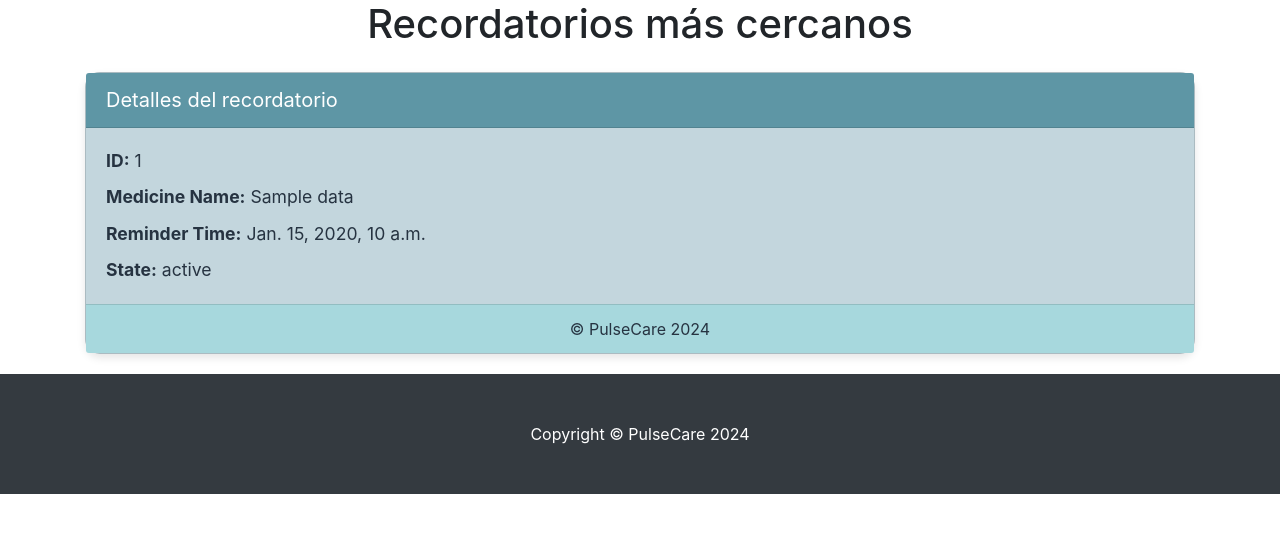
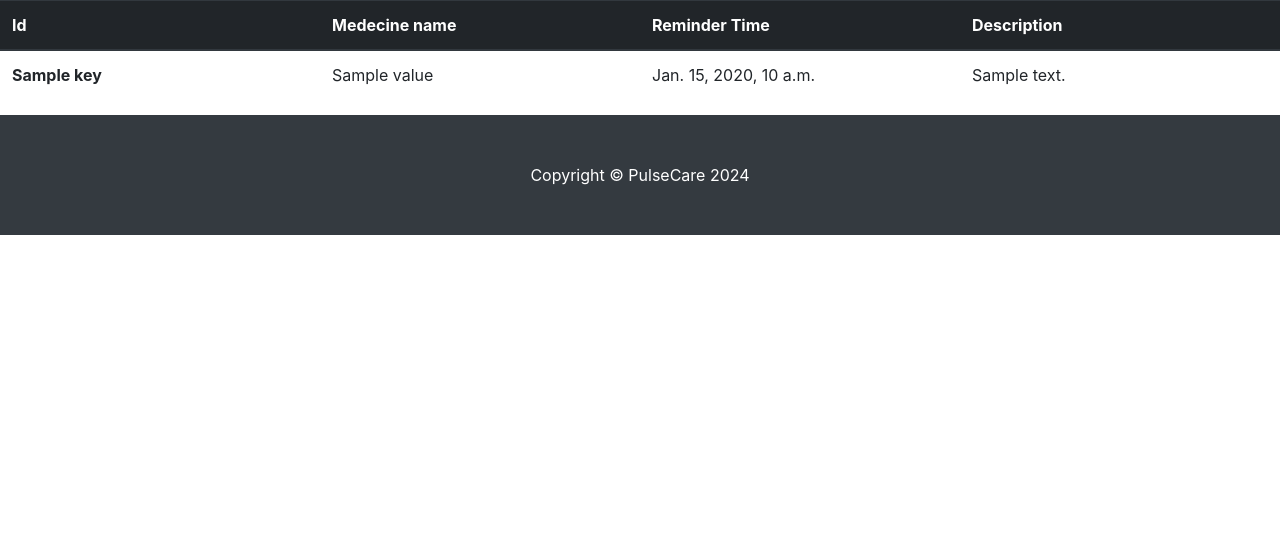
Before and after one commit to gabriel10987/P-gina-Web-Django, a Django app: template desempProjectFinal/brazalete_datos/templates/closest_reminders.html in a window 1280 px wide. Shown: the part 56-589 px from the top of the page. Run offline with Django 5.2, Linux system fonts and the light colour scheme; the template is opened without the code that fills it: most values are stand-ins (such as "Sample title", 1, 10 or a date in 2020); some libraries are stand-ins or nearby versions.

Commit message:
avance tabla de datos

```diff
--- a/desempProjectFinal/brazalete_datos/static/css/style.css
+++ b/desempProjectFinal/brazalete_datos/static/css/style.css
@@ -162,3 +162,13 @@
   text-align: center;
   color: #263341; /* Texto del pie de la tarjeta */
 }
+
+table{
+  table-layout: fixed; /* Establece un diseño fijo para la tabla */
+  width: 50%;
+}
+th, td {
+  overflow: hidden; /* Oculta el desbordamiento del contenido */
+  text-overflow: ellipsis; /* Añade puntos suspensivos al texto que desborda */
+  white-space: nowrap; /* Evita el salto de línea */
+}
--- a/desempProjectFinal/brazalete_datos/templates/closest_reminders.html
+++ b/desempProjectFinal/brazalete_datos/templates/closest_reminders.html
@@ -1,33 +1,31 @@
 {% extends "layout.html" %}
 {% load static %}
 {% block content %}
-<!DOCTYPE html>
-<html>
-<head>
-    <title>Recordatorio</title>
-</head>
-<body>
-    <div class="container">
-        <h1 class="text-center mb-4">Recordatorios más cercanos</h1>
-        <div class="card">
-            <div class="card-header">
-                Detalles del recordatorio
-            </div>
-            <div class="card-body">
-                {% if data %}
-                    <p class="card-text"><strong>ID:</strong> {{ data.id }}</p>
-                    <p class="card-text"><strong>Medicine Name:</strong> {{ data.medicineName }}</p>
-                    <p class="card-text"><strong>Reminder Time:</strong> {{ data.reminderTime }}</p>
-                    <p class="card-text"><strong>State:</strong> {{ data.state }}</p>
-                {% else %}
-                    <p class="card-text">No data available</p>
-                {% endif %}
-            </div>
-            <div class="card-footer">
-                &copy; PulseCare 2024
-            </div>
-        </div>
-    </div>
-</body>
-</html>
+    <table class="table">
+      <thead class="thead-dark">
+        <tr>
+          <th scope="col">Id</th>
+          <th scope="col">Medecine name</th>
+          <th scope="col">Reminder Time</th>
+          <th scope="col">Description</th>
+        </tr>
+      </thead>
+      <tbody>
+        {% if data %}
+
+          {% for key, value in data.items %}
+          <tr>
+            <th scope="row">{{ key }}</th>
+            <td>{{ value.medicineName }}</td>
+            <td>{{ value.reminderTime }}</td>
+            <td>{{ value.description }}</td>
+          </tr>
+          {% endfor%}
+        {% else %}
+        <tr>
+          <td colspan="4">No data available</p>
+        </tr>
+        {% endif %}
+    </table>
+
 {% endblock %}
--- a/desempProjectFinal/brazalete_datos/templates/layout.html
+++ b/desempProjectFinal/brazalete_datos/templates/layout.html
@@ -24,7 +24,7 @@
               </a>
             </li>
             <li class="nav-item">
-              <a class="nav-link" href="{% url 'brazalete_datos:fetch_closest_reminders' %}">Tabla</a>
+              <a class="nav-link" href="{% url 'brazalete_datos:fetch_reminders' %}">Tabla</a>
             </li>
             <li class="nav-item">
               <a class="nav-link" href="{% url 'brazalete_datos:about_us' %}">Acerca de</a>
--- a/desempProjectFinal/brazalete_datos/urls.py
+++ b/desempProjectFinal/brazalete_datos/urls.py
@@ -9,5 +9,5 @@
     path('', views.index, name="index"),
      path('about/', views.about_us, name='about_us'),
     path('help/', views.help, name='help'),
-    path('closest-reminders/', views.fetch_closest_reminders, name='fetch_closest_reminders'),  # Actualizamos la ruta
+    path('reminders/', views.fetch_reminders, name='fetch_reminders'),  # Actualizamos la ruta
 ] + static(settings.STATIC_URL, document_root=settings.STATIC_ROOT)
```
Also changed, not shown: desempProjectFinal/brazalete_datos/views.py (+15 -5 lines).
